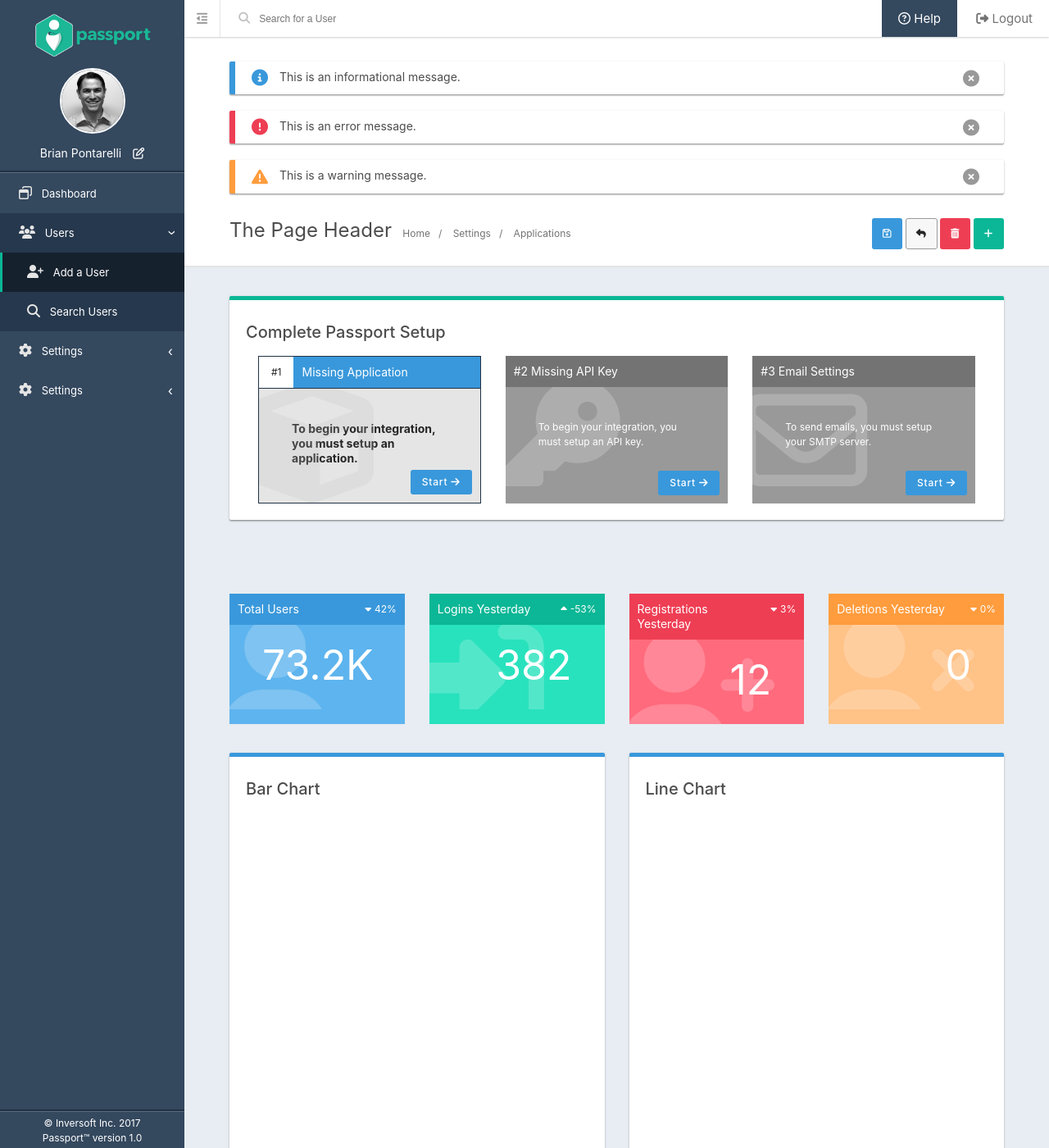
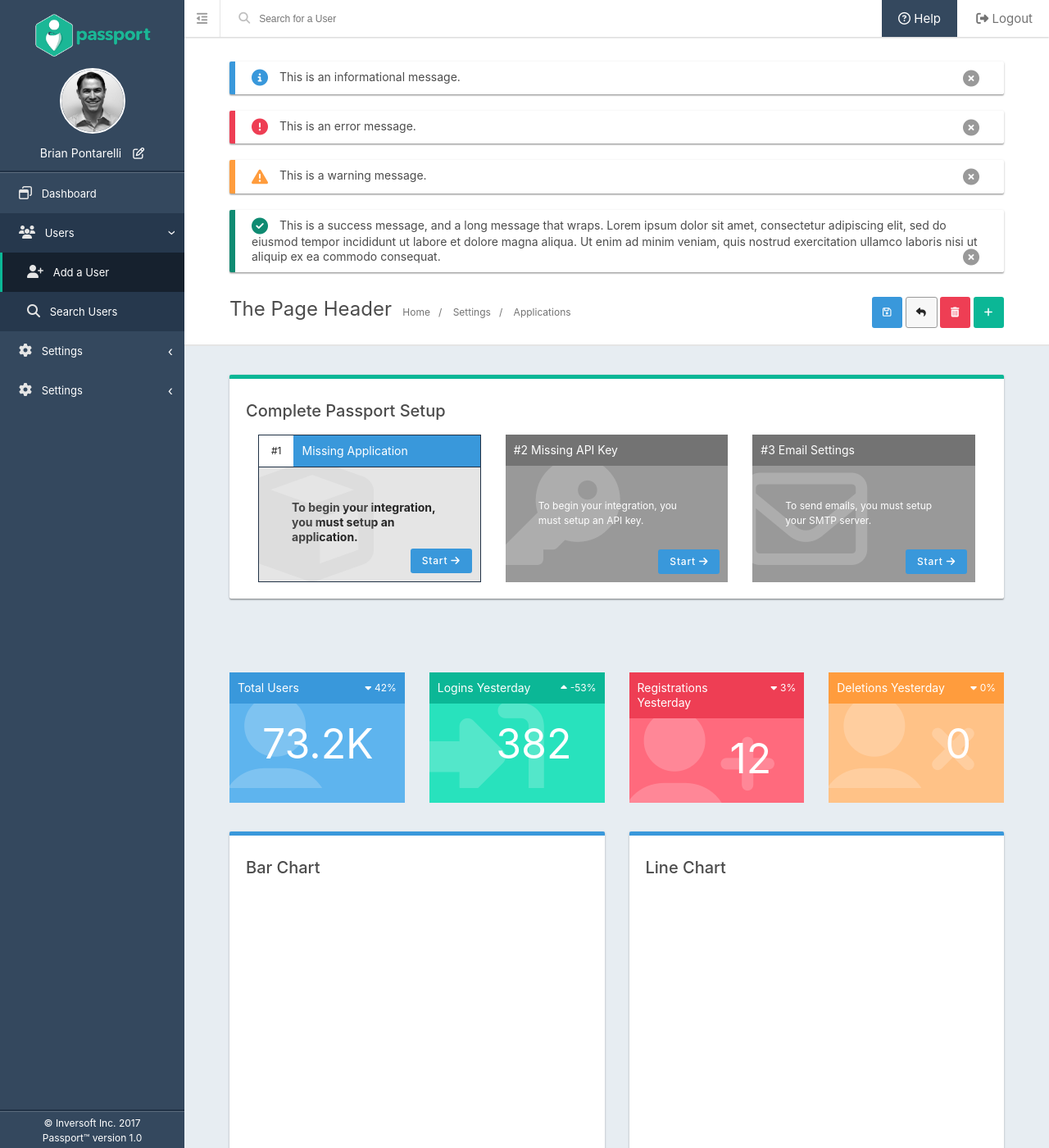
Before and after one commit to FusionAuth/fusionauth-style, a Jekyll site: the page built from index.md, in a window 1280 px wide and 1400 px high. Shown: the whole window at 82% size. Built offline with Jekyll 4.4.1, drawn with Linux system fonts in a browser that asks for light colours; nearby versions of some CDN libraries; some of the changed text lies outside the part shown.

Commit message:
Toggle full width for testing, add success alert with a long message that wraps, we'll need to improve the layout to handle large messages.

```diff
--- a/_layouts/default.html
+++ b/_layouts/default.html
@@ -146,6 +146,28 @@
           Prime.Utils.stopEvent(event);
         })
       });
+
+      // Handle the toggle full width checkboxes
+      Prime.Document.queryById('labels-left-toggle-full').addEventListener('change', function(event) {
+        event.preventDefault();
+        var form = Prime.Document.queryById('form-labels-left');
+        if (form.hasClass('full')) {
+          form.removeClass('full');
+        } else {
+          form.addClass('full');
+        }
+      });
+
+      Prime.Document.queryById('labels-above-toggle-full').addEventListener('change', function(event) {
+        event.preventDefault();
+        var form = Prime.Document.queryById('form-labels-above');
+        if (form.hasClass('full')) {
+          form.removeClass('full');
+        } else {
+          form.addClass('full');
+        }
+      });
+
     });
   </script>
 </head>
@@ -257,6 +279,15 @@
           <div class="alert warning">
             <i class="fa fa-exclamation-triangle"></i>
             This is a warning message.
+            <a href="#" class="dismiss-button"><i class="fa fa-times-circle"></i></a>
+          </div>
+        </div>
+      </div>
+      <div class="row">
+        <div class="col-xs">
+          <div class="alert success">
+            <i class="fa fa-check-circle"></i>
+            This is a success message, and a long message that wraps. Lorem ipsum dolor sit amet, consectetur adipiscing elit, sed do eiusmod tempor incididunt ut labore et dolore magna aliqua. Ut enim ad minim veniam, quis nostrud exercitation ullamco laboris nisi ut aliquip ex ea commodo consequat.
             <a href="#" class="dismiss-button"><i class="fa fa-times-circle"></i></a>
           </div>
         </div>
@@ -470,9 +501,22 @@
       <div class="row">
         <div class="col-xs">
           <div class="panel">
-            <h2>Form Panel</h2>
-            <main>
-              <form class="labels-left">
+            <h2>Form Panel with Labels Left</h2>
+              <main>
+                  <form class="labels-left">
+                      <fieldset>
+                          <div class="form-row">
+                              <label for="labels-left-toggle-full">Toggle Full Width For Testing</label>
+                              <label class="toggle">
+                                  <input type="checkbox" id="labels-left-toggle-full"><span class="rail"></span><span class="pin"></span>
+                              </label>
+                          </div>
+                      </fieldset>
+                  </form>
+              </main>
+
+              <main>
+                <form class="labels-left" id="form-labels-left">
                 <fieldset>
                   <legend>Text boxes</legend>
                   <div class="form-row">
@@ -699,17 +743,29 @@
                   <button class="blue button">Back</button>
                 </div>
               </form>
-            </main>
+              </main>
           </div>
         </div>
       </div>
 
       <div class="row">
-        <div class="col-xs">
+      <div class="col-xs">
           <div class="panel">
-            <h2>Form Panel</h2>
+            <h2>Form Panel with Labels Above</h2>
+              <main>
+                  <form class="labels-above">
+                      <fieldset>
+                          <div class="form-row">
+                              <label for="labels-above-toggle-full">Toggle Full Width For Testing</label>
+                              <label class="toggle">
+                                  <input type="checkbox" id="labels-above-toggle-full"><span class="rail"></span><span class="pin"></span>
+                              </label>
+                          </div>
+                      </fieldset>
+                  </form>
+              </main>
             <main>
-              <form class="labels-above">
+              <form class="labels-above" id="form-labels-above">
                 <fieldset>
                   <legend>Text boxes</legend>
                   <div class="form-row">
--- a/_sass/alerts.scss
+++ b/_sass/alerts.scss
@@ -61,6 +61,14 @@
     }
   }
 
+  &.success {
+    border-left: 7px solid $success-alert-background-color;
+
+    i {
+      color: $success-alert-background-color;
+    }
+  }
+
   &.warning {
     border-left: 7px solid $warning-alert-background-color;
 
--- a/_sass/variables.scss
+++ b/_sass/variables.scss
@@ -54,6 +54,7 @@
 $alert-color: $gray-6;
 $error-alert-background-color: $red-medium;
 $info-alert-background-color: $blue-medium;
+$success-alert-background-color: $green-dark;
 $warning-alert-background-color: $orange-medium;
 
 
```
